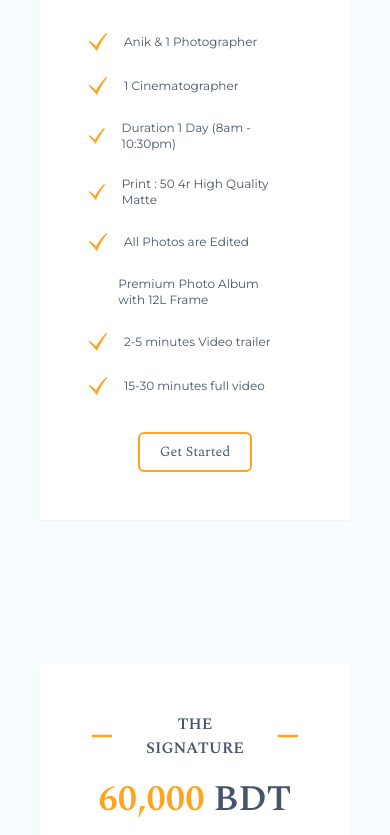
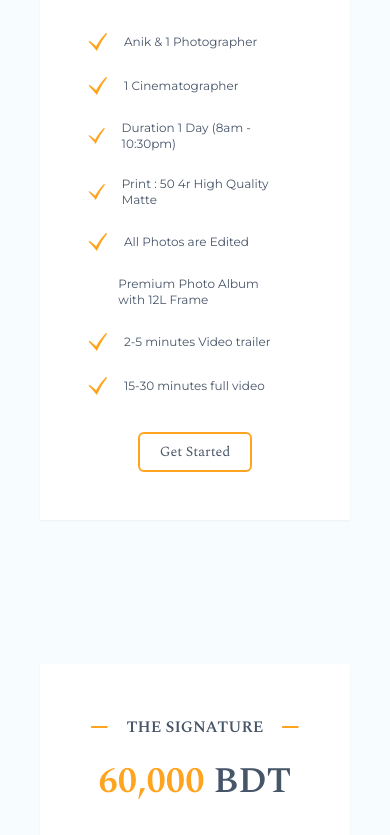
Before and after one commit to Alapottra-troj1n/hill-valley-production, a Next.js app: page / in a window 390 px wide. Shown: the part 2962-3797 px from the top of the page. Built offline with nearby package versions, Linux system fonts and the light colour scheme; a web font is replaced by a local one.

Commit message:
added no warp

```diff
--- a/pages/index.js
+++ b/pages/index.js
@@ -96,7 +96,7 @@ export default function Home() {
                   <HiOutlineMinus className='text-main' />
                 </div>
 
-                <h2 className='lg:text-5xl text-4xl mt-5' > <span className='text-main' >13,000</span> BDT</h2>
+                <h2 className='lg:text-5xl text-4xl mt-5 whitespace-nowrap' > <span className='text-main' >13,000</span> BDT</h2>
 
 
               </div>
@@ -168,7 +168,7 @@ export default function Home() {
                   <HiOutlineMinus className='text-main' />
                 </div>
 
-                <h2 className='lg:text-5xl text-4xl mt-5' > <span className='text-main' >36,500</span> BDT</h2>
+                <h2 className='lg:text-5xl text-4xl mt-5 whitespace-nowrap' > <span className='text-main' >36,500</span> BDT</h2>
 
 
               </div>
@@ -238,7 +238,7 @@ export default function Home() {
 
                 <div className='flex justify-center items-center text-3xl' >
                   <HiOutlineMinus className='text-main' />
-                  <h2 className='lg:text-xl text-base mx-4 ' >THE SIGNATURE</h2>
+                  <h2 className='lg:text-xl text-base mx-4 whitespace-nowrap ' >THE SIGNATURE</h2>
                   <HiOutlineMinus className='text-main' />
                 </div>
 
```
